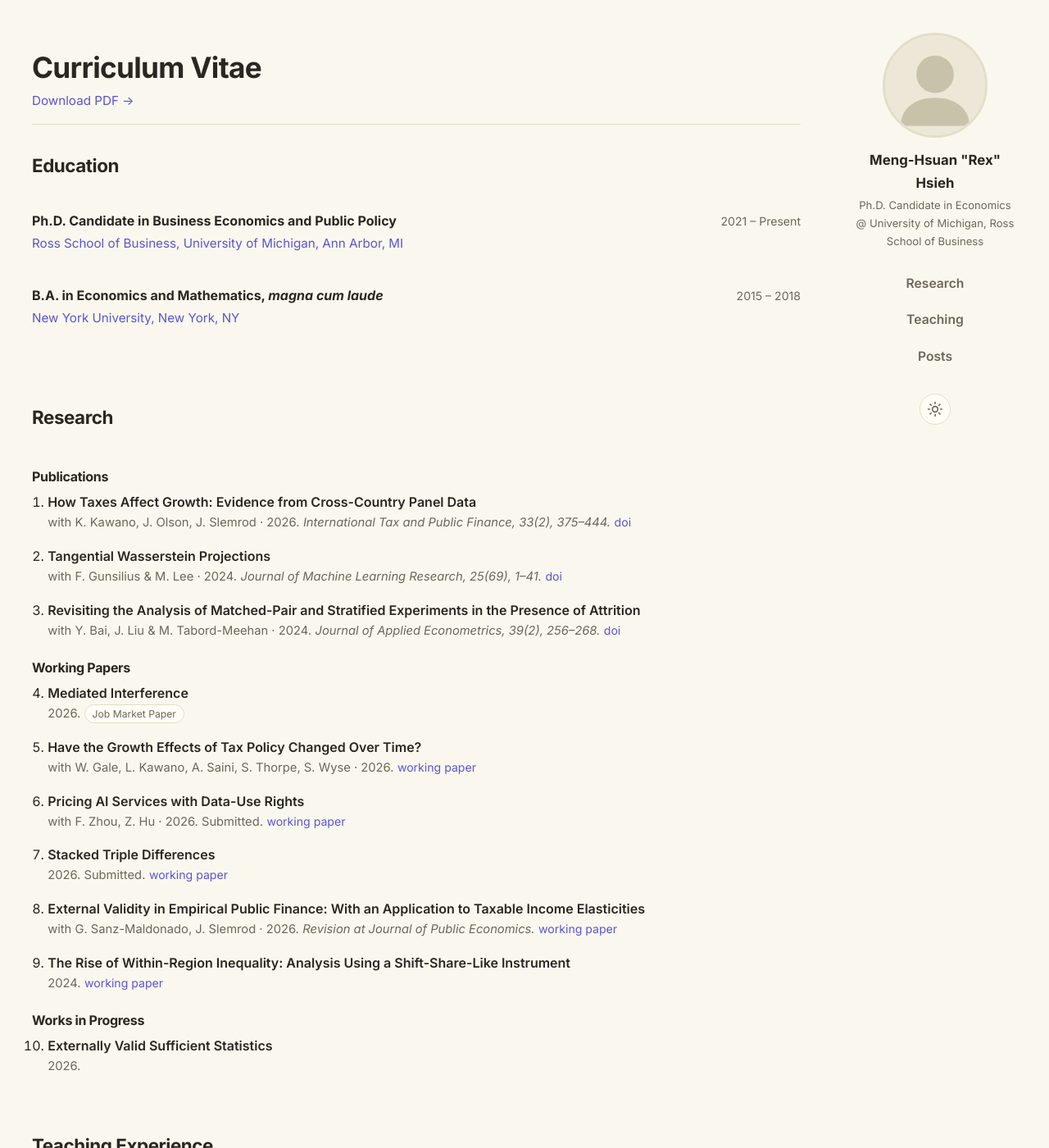
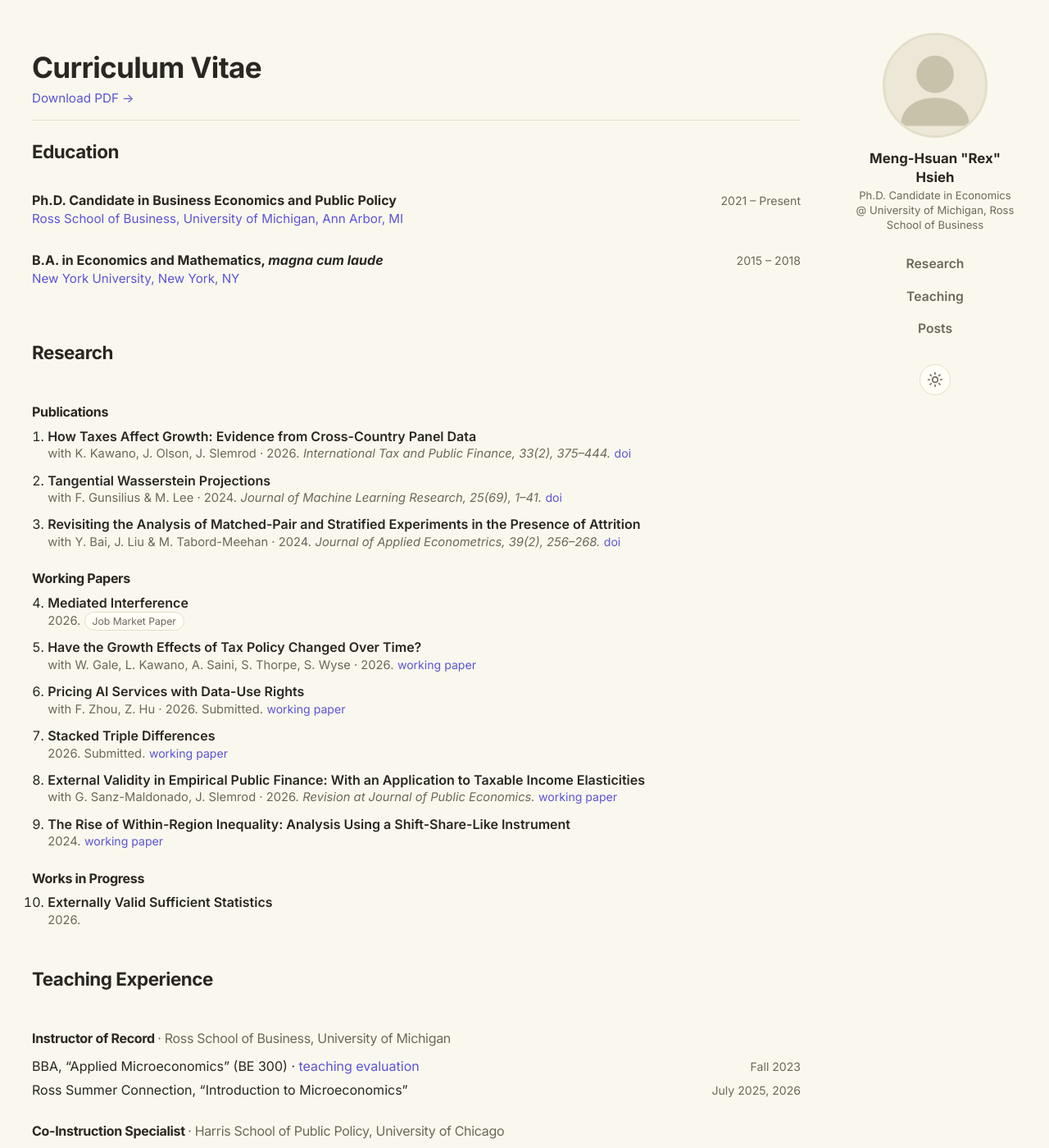
Before and after one commit to menghsuanrexhsieh/menghsuanrexhsieh.github.io, a Jekyll site: the page built from cv.html, in a window 1280 px wide and 1400 px high. Shown: the whole window at 82% size. Built offline with Jekyll 4.4.1, drawn with Linux system fonts in a browser that asks for light colours.

Commit message:
Tighten vertical rhythm site-wide; drop dead footer rules
Reduce leading (body 1.65 to 1.35, .pub 1.5 to 1.3) and the gaps between
sections, entries, course rows, list items, publication items, and post
cards by roughly 30%. Remove the three orphaned .footer__social rules
left behind when the social block was deleted.

```diff
--- a/assets/css/main.css
+++ b/assets/css/main.css
@@ -56,7 +56,7 @@ body {
   font-family: var(--font);
   background: var(--bg);
   color: var(--text);
-  line-height: 1.65;
+  line-height: 1.35;
   -webkit-font-smoothing: antialiased;
   text-rendering: optimizeLegibility;
   transition: background 0.25s ease, color 0.25s ease;
@@ -251,8 +251,8 @@ code {
 .page-head h1 { font-size: clamp(1.7rem, 4vw, 2.2rem); margin: 0 0 0.35rem; }
 .page-head__sub { color: var(--text-muted); margin: 0; font-size: 0.95rem; }
 
-.section { padding: 2.25rem 0; }
-.cv-section { padding: 2.25rem 0; }
+.section { padding: 1.5rem 0; }
+.cv-section { padding: 1.5rem 0; }
 .hero { border-top: 0; }
 .section__title { font-size: 1.4rem; margin: 0 0 1.5rem; display: inline-block; }
 
@@ -312,7 +312,7 @@ code {
 /* ─────────────────────────────────────────────────────────────
    CV / Research / Teaching entries
    ───────────────────────────────────────────────────────────── */
-.entry { padding: 1rem 0; }
+.entry { padding: 0.7rem 0; }
 .entry__head {
   display: flex;
   justify-content: space-between;
@@ -325,8 +325,8 @@ code {
 .entry__org { color: var(--accent); margin: 0.1rem 0 0.4rem; font-size: 0.95rem; }
 .entry__desc { margin: 0; color: var(--text-muted); font-size: 0.95rem; }
 
-.pub-list { padding-left: 1.2rem; margin: 0; display: flex; flex-direction: column; gap: 1.1rem; }
-.pub { line-height: 1.5; }
+.pub-list { padding-left: 1.2rem; margin: 0; display: flex; flex-direction: column; gap: 0.75rem; }
+.pub { line-height: 1.3; }
 .pub__title { font-weight: 600; display: block; }
 .pub__authors { color: var(--text-muted); font-size: 0.92rem; }
 .pub__venue { font-style: italic; color: var(--text-muted); font-size: 0.92rem; }
@@ -341,11 +341,11 @@ code {
   justify-content: space-between;
   align-items: baseline;
   gap: 1rem;
-  padding: 0.35rem 0;
+  padding: 0.25rem 0;
 }
 .course-row__term { color: var(--text-muted); font-size: 0.88rem; white-space: nowrap; }
 .cv-list { list-style: none; padding: 0; margin: 0; }
-.cv-list > li { padding: 0.35rem 0; }
+.cv-list > li { padding: 0.25rem 0; }
 .cv-bullets { margin: 0.5rem 0 0; padding-left: 1.2rem; color: var(--text-muted); font-size: 0.95rem; }
 .cv-bullets li { margin-bottom: 0.35rem; }
 .cv-inline { margin: 0; color: var(--text-muted); }
@@ -388,7 +388,7 @@ code {
 .tag-chip:hover { color: var(--text); border-color: var(--accent); }
 .tag-chip.is-active { background: var(--accent); color: var(--accent-contrast); border-color: var(--accent); }
 
-.post-list { list-style: none; padding: 0; margin: 0; display: flex; flex-direction: column; gap: 0.5rem; }
+.post-list { list-style: none; padding: 0; margin: 0; display: flex; flex-direction: column; gap: 0.35rem; }
 .post-item { margin: 0; }
 .post-item[hidden] { display: none; }
 .post-card {
@@ -469,6 +469,3 @@ code {
   gap: 1rem;
 }
 .footer__copy { margin: 0; color: var(--text-muted); font-size: 0.9rem; }
-.footer__social { display: flex; gap: 1.25rem; }
-.footer__social a { color: var(--text-muted); font-size: 0.9rem; font-weight: 500; }
-.footer__social a:hover { color: var(--accent); }
```
